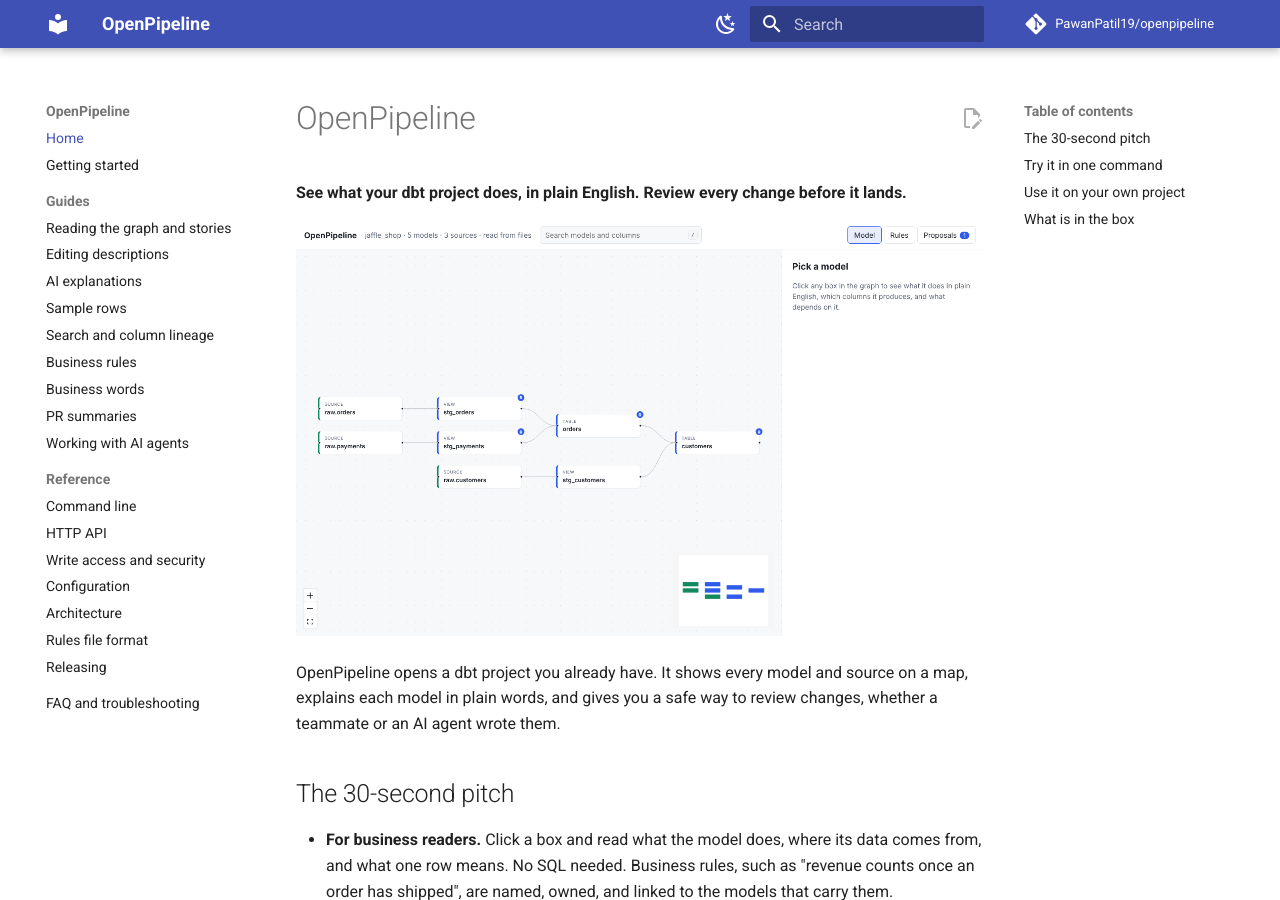
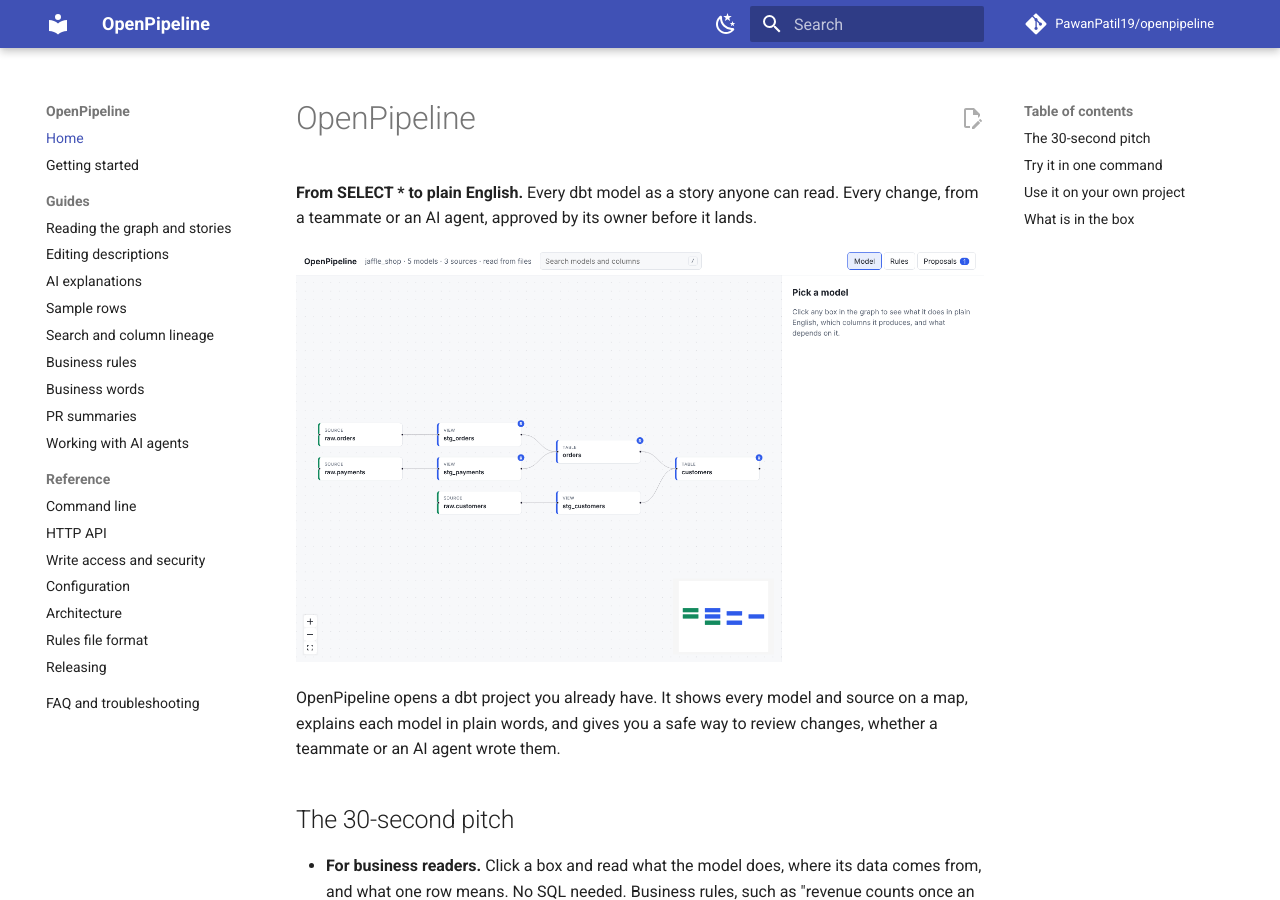
Before and after one commit to PawanPatil19/openpipeline, an MkDocs documentation site: the page built from docs/index.md, in a window 1280 px wide and 900 px high. Built offline with MkDocs 1.6.1 and Material for MkDocs 9.7.7, drawn with Linux system fonts in a browser that asks for light colours; comment, search, counter and statistics services are not loaded.

Commit message:
Sharpen the pitch: "From SELECT * to plain English", agents propose, owners approve (#18)
- New headline (chosen by pawan) on the README, landing page, docs home, PyPI page
  and site description.
- README and landing page lead with the review loop: propose, understand, approve.
- README now says dbt compile, not dbt parse, gives the most accurate stories.


Claude-Session: https://claude.ai/code/session_01D6689wNGXSt9noHZ8s7PfY

Co-authored-by: Claude <noreply@anthropic.com>

```diff
--- a/docs/index.md
+++ b/docs/index.md
@@ -1,6 +1,6 @@
 # OpenPipeline
 
-**See what your dbt project does, in plain English. Review every change before it lands.**
+**From SELECT * to plain English.** Every dbt model as a story anyone can read. Every change, from a teammate or an AI agent, approved by its owner before it lands.
 
 ![The OpenPipeline model graph for the jaffle_shop example](assets/graph.png)
 
--- a/mkdocs.yml
+++ b/mkdocs.yml
@@ -1,5 +1,5 @@
 site_name: OpenPipeline
-site_description: See what your dbt project does, in plain English. Review every change before it lands.
+site_description: "From SELECT * to plain English. Agents propose, owners approve: every dbt change reviewed before it lands."
 site_url: !ENV [SITE_URL, "https://openpipeline.vercel.app/docs/"]
 site_dir: build/docs
 repo_url: https://github.com/PawanPatil19/openpipeline
```
Also changed, not shown: README.md (+21 -7 lines), apps/server/README.md (+3 -2 lines), site/index.html.
